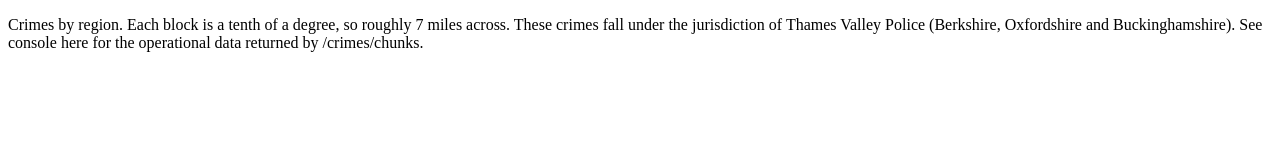
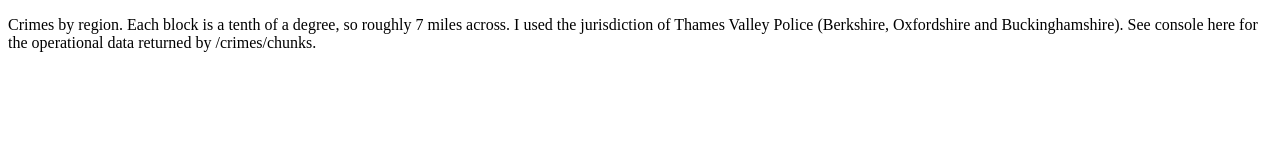
Before and after one commit to MyroStadler/node-mongo-csv-demo-2017, a website: page public/index.html in a window 1280 px wide. Drawn offline with nearby package versions, Linux system fonts and the light colour scheme; no server answers.

Commit message:
readme and content fixes

```diff
--- a/public/index.html
+++ b/public/index.html
@@ -17,7 +17,7 @@
 <body>
 	<p>
 		Crimes by region. Each block is a tenth of a degree, so roughly 7 miles across.
-		These crimes fall under the jurisdiction of Thames Valley Police (Berkshire, Oxfordshire and Buckinghamshire).
+		I used the jurisdiction of Thames Valley Police (Berkshire, Oxfordshire and Buckinghamshire).
 		See console here for the operational data returned by /crimes/chunks.
 	</p>
 	<div class="chunks-holder">
```
Also changed, not shown: README.md.
